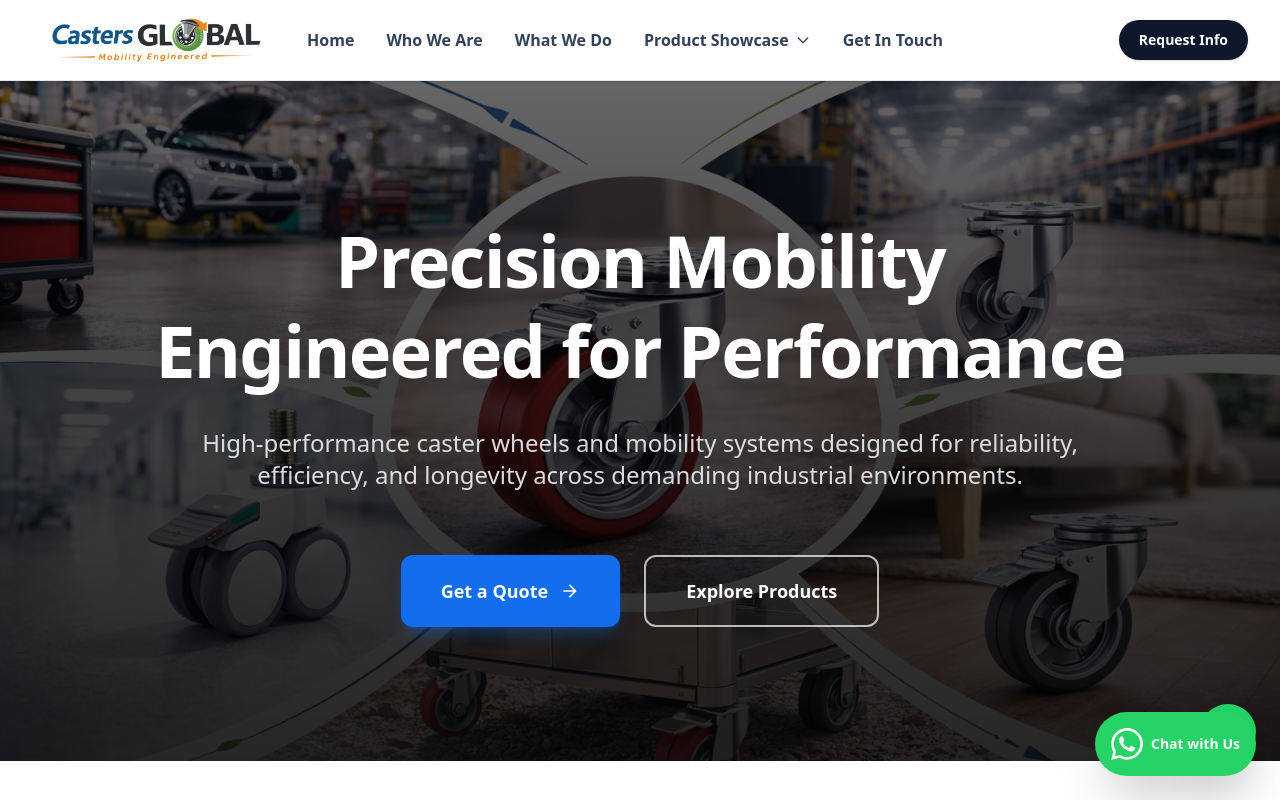
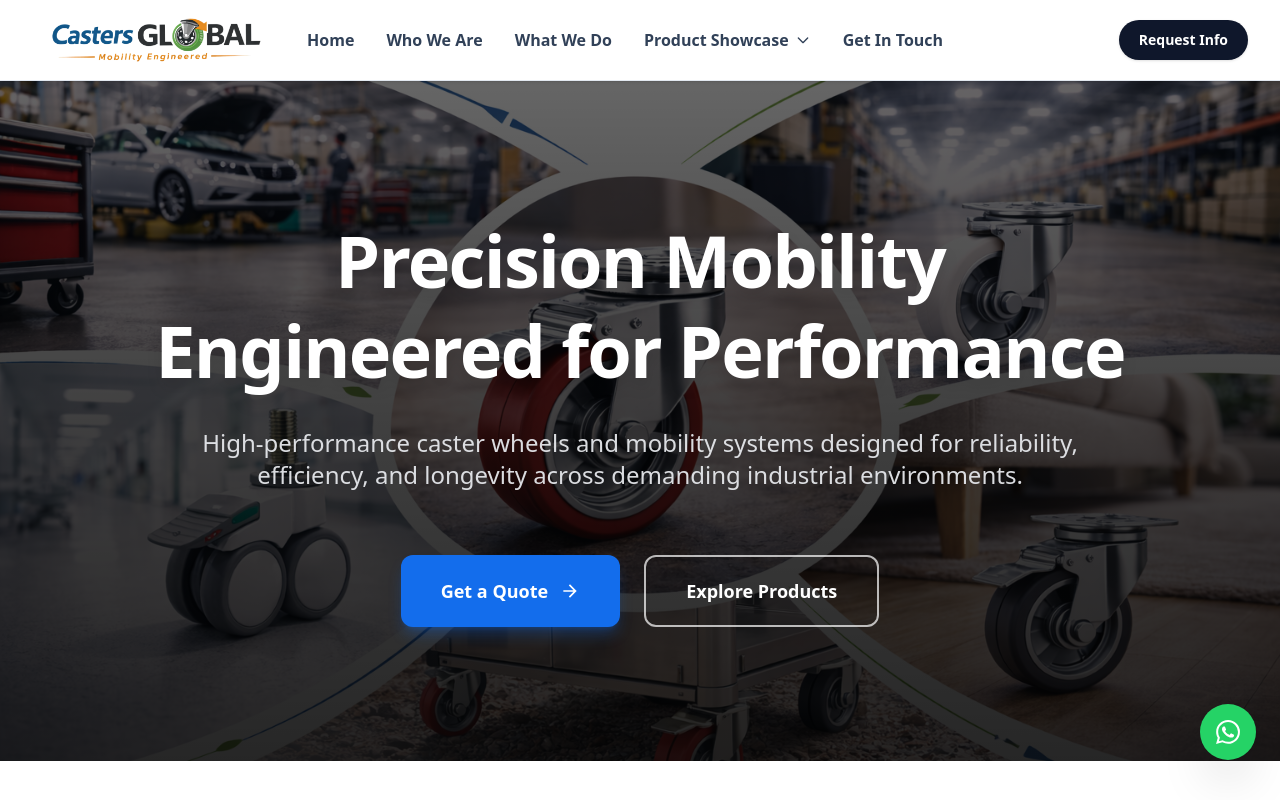
Before and after one commit to kritika799/castorwheels, a React (Vite) app: page /what-we-do in a window 1280 px wide. Shown: the top 800 px of the page. Built offline with nearby package versions, Linux system fonts and the light colour scheme.

Commit message:
removed the whatsapp icon form what we do page

```diff
--- a/src/pages/WhatWeDo.jsx
+++ b/src/pages/WhatWeDo.jsx
@@ -61,23 +61,7 @@
 export default function WhatWeDo() {
   return (
     <div className="bg-background-light dark:bg-background-dark text-gray-900 dark:text-gray-100 font-display min-h-screen overflow-x-hidden">
-      <a
-            aria-label="Chat on WhatsApp"
-            className="fixed bottom-6 right-6 z-50 bg-[#25D366] hover:bg-[#128C7E] text-white p-4 rounded-full shadow-2xl transition-all duration-300 hover:-translate-y-1 hover:shadow-xl flex items-center justify-center group"
-            href="https://wa.me/8826883046?text=Hello%21%20I%20would%20like%20to%20know%20more%20about%20your%20castors"
-            target="_blank"
-            rel="noopener noreferrer"
-          >
-            <svg
-              className="w-7 h-7 md:w-8 md:h-8 fill-current"
-              viewBox="0 0 24 24"
-            >
-              <path d="M17.472 14.382c-.297-.149-1.758-.867-2.03-.967-.273-.099-.471-.148-.67.15-.197.297-.767.966-.94 1.164-.173.199-.347.223-.644.075-.297-.15-1.255-.463-2.39-1.475-.883-.788-1.48-1.761-1.653-2.059-.173-.297-.018-.458.13-.606.134-.133.298-.347.446-.52.149-.174.198-.298.298-.497.099-.198.05-.371-.025-.52-.075-.149-.669-1.612-.916-2.207-.242-.579-.487-.5-.669-.51-.173-.008-.371-.01-.57-.01-.198 0-.52.074-.792.372-.272.297-1.04 1.016-1.04 2.479 0 1.462 1.065 2.875 1.213 3.074.149.198 2.096 3.2 5.077 4.487.709.306 1.262.489 1.694.625.712.227 1.36.195 1.871.118.571-.085 1.758-.719 2.006-1.413.248-.694.248-1.289.173-1.413-.074-.124-.272-.198-.57-.347m-5.421 7.403h-.004a9.87 9.87 0 01-5.031-1.378l-.361-.214-3.741.982.998-3.648-.235-.374a9.86 9.86 0 01-1.51-5.26c.001-5.45 4.436-9.884 9.888-9.884 2.64 0 5.122 1.03 6.988 2.898a9.825 9.825 0 012.893 6.994c-.003 5.45-4.437 9.884-9.885 9.884m8.413-18.297A11.815 11.815 0 0012.05 0C5.495 0 .16 5.335.157 11.892c0 2.096.547 4.142 1.588 5.945L.057 24l6.305-1.654a11.882 11.882 0 005.683 1.448h.005c6.554 0 11.89-5.335 11.893-11.893a11.821 11.821 0 00-3.48-8.413z" />
-            </svg>
-            <span className="ml-2 hidden md:inline font-semibold text-sm">
-              Chat with Us
-            </span>
-          </a>
+
 
       {/* Hero – clean, powerful, minimal overlay */}
       <section
```
